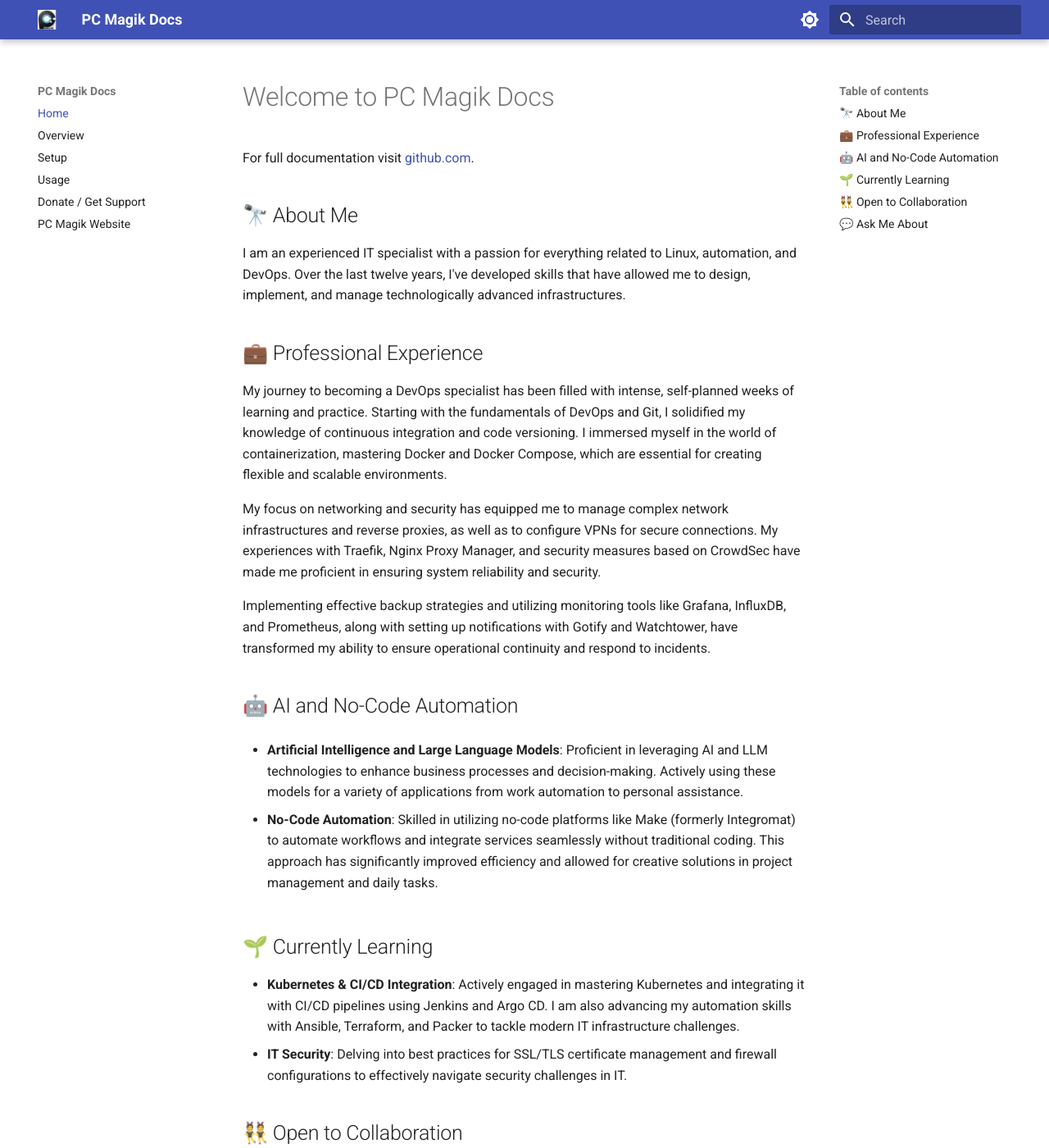
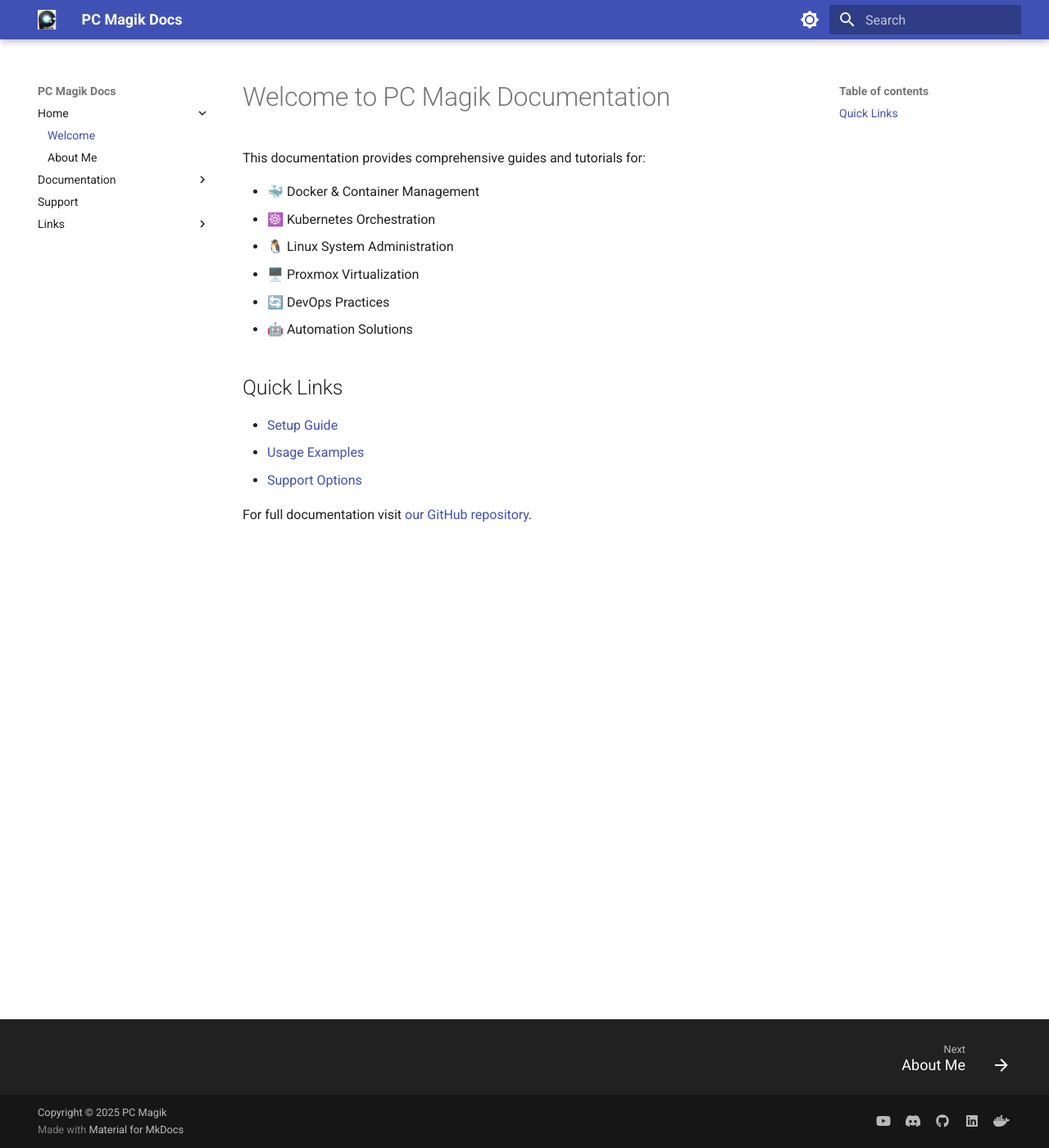
Before and after one commit to pcmagik/pcmagik.github.io, an MkDocs documentation site: the page built from docs/index.md, in a window 1280 px wide and 1400 px high. Shown: the whole window at 82% size. Built offline with MkDocs 1.6.1 and Material for MkDocs 9.7.7, drawn with Linux system fonts in a browser that asks for light colours; some of the changed text lies outside the part shown.

Commit message:
Restructure documentation site navigation and content
- Update mkdocs.yml with improved site structure and navigation
- Refactor index.md to focus on documentation overview
- Add new about.md with detailed personal background
- Update README.md with local development and deployment instructions

```diff
--- a/docs/index.md
+++ b/docs/index.md
@@ -1,34 +1,18 @@
-# Welcome to PC Magik Docs
+# Welcome to PC Magik Documentation
 
-For full documentation visit [github.com](https://github.com/pcmagik).
+This documentation provides comprehensive guides and tutorials for:
 
-## 🔭 About Me
+- 🐳 Docker & Container Management
+- ☸️ Kubernetes Orchestration
+- 🐧 Linux System Administration
+- 🖥️ Proxmox Virtualization
+- 🔄 DevOps Practices
+- 🤖 Automation Solutions
 
-I am an experienced IT specialist with a passion for everything related to Linux, automation, and DevOps. Over the last twelve years, I've developed skills that have allowed me to design, implement, and manage technologically advanced infrastructures.
+## Quick Links
 
-## 💼 Professional Experience
+- [Setup Guide](setup.md)
+- [Usage Examples](usage.md)
+- [Support Options](support.md)
 
-My journey to becoming a DevOps specialist has been filled with intense, self-planned weeks of learning and practice. Starting with the fundamentals of DevOps and Git, I solidified my knowledge of continuous integration and code versioning. I immersed myself in the world of containerization, mastering Docker and Docker Compose, which are essential for creating flexible and scalable environments.
-
-My focus on networking and security has equipped me to manage complex network infrastructures and reverse proxies, as well as to configure VPNs for secure connections. My experiences with Traefik, Nginx Proxy Manager, and security measures based on CrowdSec have made me proficient in ensuring system reliability and security.
-
-Implementing effective backup strategies and utilizing monitoring tools like Grafana, InfluxDB, and Prometheus, along with setting up notifications with Gotify and Watchtower, have transformed my ability to ensure operational continuity and respond to incidents.
-
-## 🤖 AI and No-Code Automation
-
-- **Artificial Intelligence and Large Language Models**: Proficient in leveraging AI and LLM technologies to enhance business processes and decision-making. Actively using these models for a variety of applications from work automation to personal assistance.
-
-- **No-Code Automation**: Skilled in utilizing no-code platforms like Make (formerly Integromat) to automate workflows and integrate services seamlessly without traditional coding. This approach has significantly improved efficiency and allowed for creative solutions in project management and daily tasks.
-
-## 🌱 Currently Learning
-
-- **Kubernetes & CI/CD Integration**: Actively engaged in mastering Kubernetes and integrating it with CI/CD pipelines using Jenkins and Argo CD. I am also advancing my automation skills with Ansible, Terraform, and Packer to tackle modern IT infrastructure challenges.
-- **IT Security**: Delving into best practices for SSL/TLS certificate management and firewall configurations to effectively navigate security challenges in IT.
-
-## 👯 Open to Collaboration
-
-I am eager to collaborate on projects related to the development of open-source tools for infrastructure management and innovative projects in automation and configuration management.
-
-## 💬 Ask Me About
-
-Feel free to ask me anything about Linux, automation, cloud technologies, or seek career advice in IT and skill development.
+For full documentation visit [our GitHub repository](https://github.com/pcmagik/documentation).
--- a/mkdocs.yml
+++ b/mkdocs.yml
@@ -1,12 +1,22 @@
 site_name: PC Magik Docs
 site_url: https://pcmagik.github.io/documentation/
+site_description: Technical documentation and guides for Linux, Docker, Kubernetes and Proxmox
+site_author: PC Magik
+
+# Usuń lub zakomentuj duplikaty site_name i nav z górnej części pliku
 nav:
-  - Home: index.md
-  - Overview: overview.md
-  - Setup: setup.md
-  - Usage: usage.md
-  - Donate / Get Support: support.md
-  - PC Magik Website: https://mateuszpiekut.pl
+  - Home:
+    - Welcome: index.md
+    - About Me: about.md
+  - Documentation:
+    - Overview: overview.md
+    - Setup: setup.md
+    - Usage: usage.md
+  - Support: support.md
+  - Links:
+    - PC Magik Website: https://mateuszpiekut.pl
+    - GitHub: https://github.com/pcmagik
+    - Docker Hub: https://hub.docker.com/u/pcmagik
 
 #  - About: about.md
 theme:
```
Also changed, not shown: README.md (+18 -0 lines), docs/about.md (added, +15 -0 lines).
